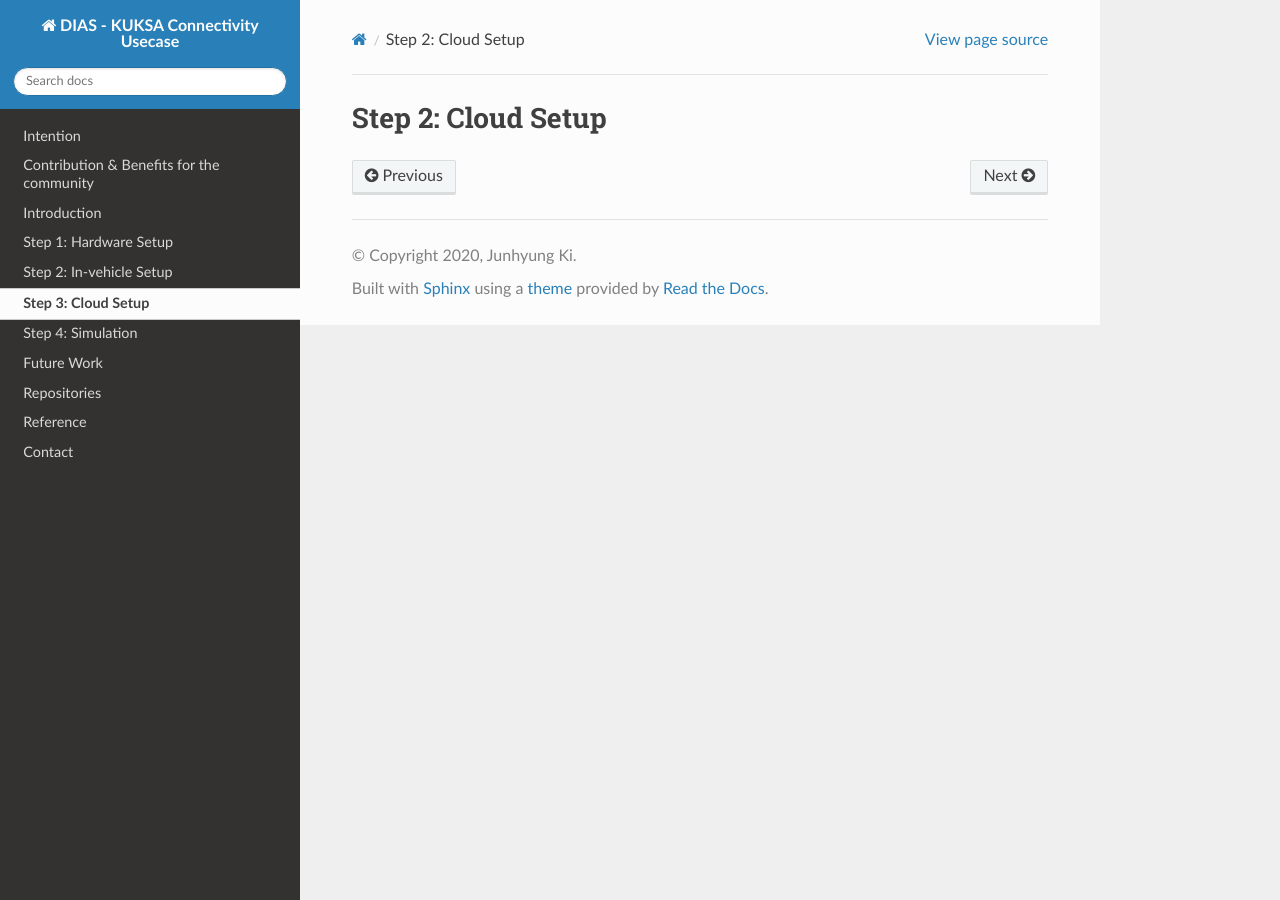
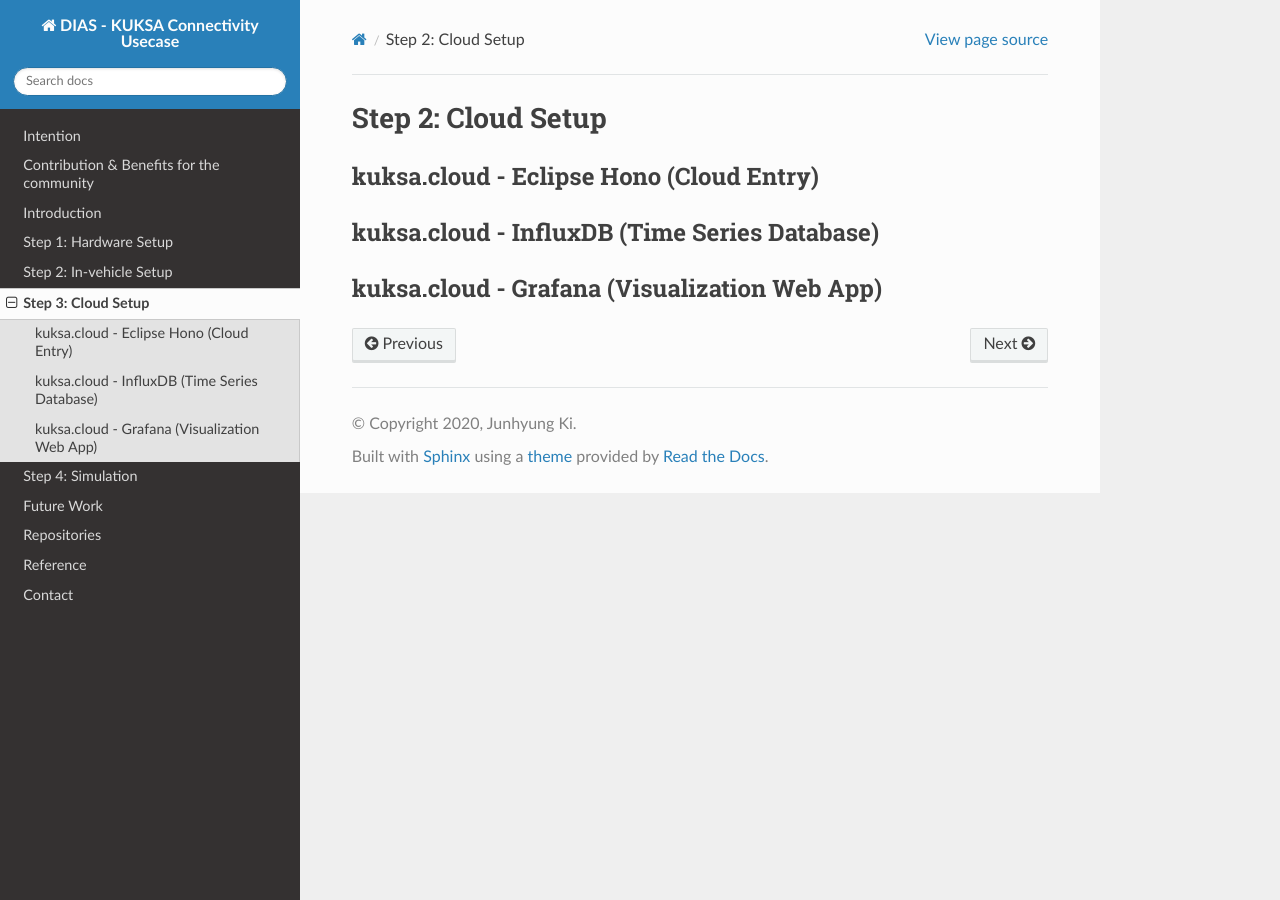
Before and after one commit to junh-ki/dias_kuksa_doc, a Sphinx documentation site: the page built from docs/source/contents/cloud.rst, in a window 1280 px wide. Built offline with Sphinx 7.4.7 and the Read the Docs theme 2.0.0, drawn with Linux system fonts in a browser that asks for light colours; formulas are drawn with MathJax 3.

Commit message:
progress

```diff
--- a/docs/source/contents/cloud.rst
+++ b/docs/source/contents/cloud.rst
@@ -1,3 +1,22 @@
 *******************
 Step 2: Cloud Setup
 *******************
+
+.. cloud-hono:
+
+kuksa.cloud - Eclipse Hono (Cloud Entry)
+########################################
+
+
+
+
+
+kuksa.cloud - InfluxDB (Time Series Database)
+#############################################
+
+
+
+
+
+kuksa.cloud - Grafana (Visualization Web App)
+#############################################
```
Also changed, not shown: docs/source/contents/invehicle.rst (+46 -1 lines).
